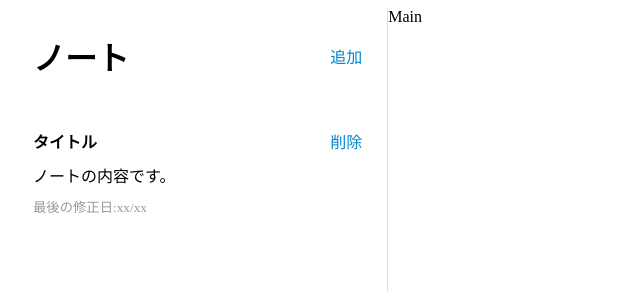
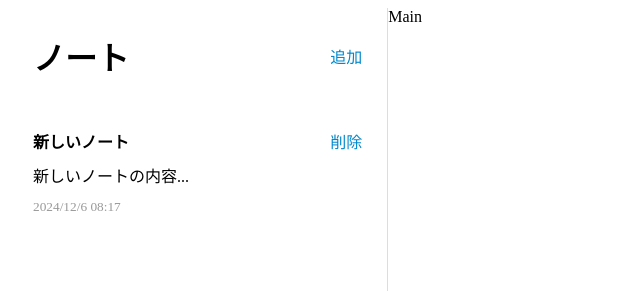
Before and after one commit to haru-0035-git/MyApp, a React (Vite) app in the folder note-app/: page / in a window 1280 px wide. Both pictures are taken after a click on the button "追加". Shown: the top 291 px of the page, without its empty margins (0-640 px from the left). Built offline with nearby package versions, Linux system fonts and the light colour scheme.

Commit message:
メモに時間の表示を追加した

```diff
--- a/note-app/src/App.jsx
+++ b/note-app/src/App.jsx
@@ -9,8 +9,8 @@ function App() {
     console.log("新しくノートが追加されました");
     const newNote = {
       id: 1,
-      title: "新しいノートです",
-      content: "新しいノートの内容",
+      title: "新しいノート",
+      content: "新しいノートの内容...",
       modDate: Date.now(),
     };
     setNotes([...notes, newNote]);
@@ -18,7 +18,7 @@ function App() {
   };
   return (
     <div className="App">
-      <Sidebar onAddNote={onAddNote} />
+      <Sidebar onAddNote={onAddNote} notes={notes} />
       <Main />
     </div>
   );
--- a/note-app/src/components/Sidebar.jsx
+++ b/note-app/src/components/Sidebar.jsx
@@ -2,7 +2,7 @@ import React from "react";
 import "./Sidebar.css";
 import App from "../App";
 
-const Sidebar = ({ onAddNote }) => {
+const Sidebar = ({ onAddNote, notes }) => {
   return (
     <div className="app-sidebar">
       <div className="app-sidebar-header">
@@ -10,14 +10,21 @@ const Sidebar = ({ onAddNote }) => {
         <button onClick={onAddNote}>追加</button>
       </div>
       <div className="app-sidebar-notes">
-        <div className="app-sidebar-note">
-          <div className="sidebar-note-title">
-            <strong>タイトル</strong>
-            <button>削除</button>
+        {notes.map((note) => (
+          <div className="app-sidebar-note">
+            <div className="sidebar-note-title">
+              <strong>{note.title}</strong>
+              <button>削除</button>
+            </div>
+            <p>{note.content}</p>
+            <small>
+              {new Date(note.modDate).toLocaleDateString("ja-JP", {
+                hour: "2-digit",
+                minute: "2-digit",
+              })}
+            </small>
           </div>
-          <p>ノートの内容です。</p>
-          <small>最後の修正日:xx/xx</small>
-        </div>
+        ))}
       </div>
     </div>
   );
```
